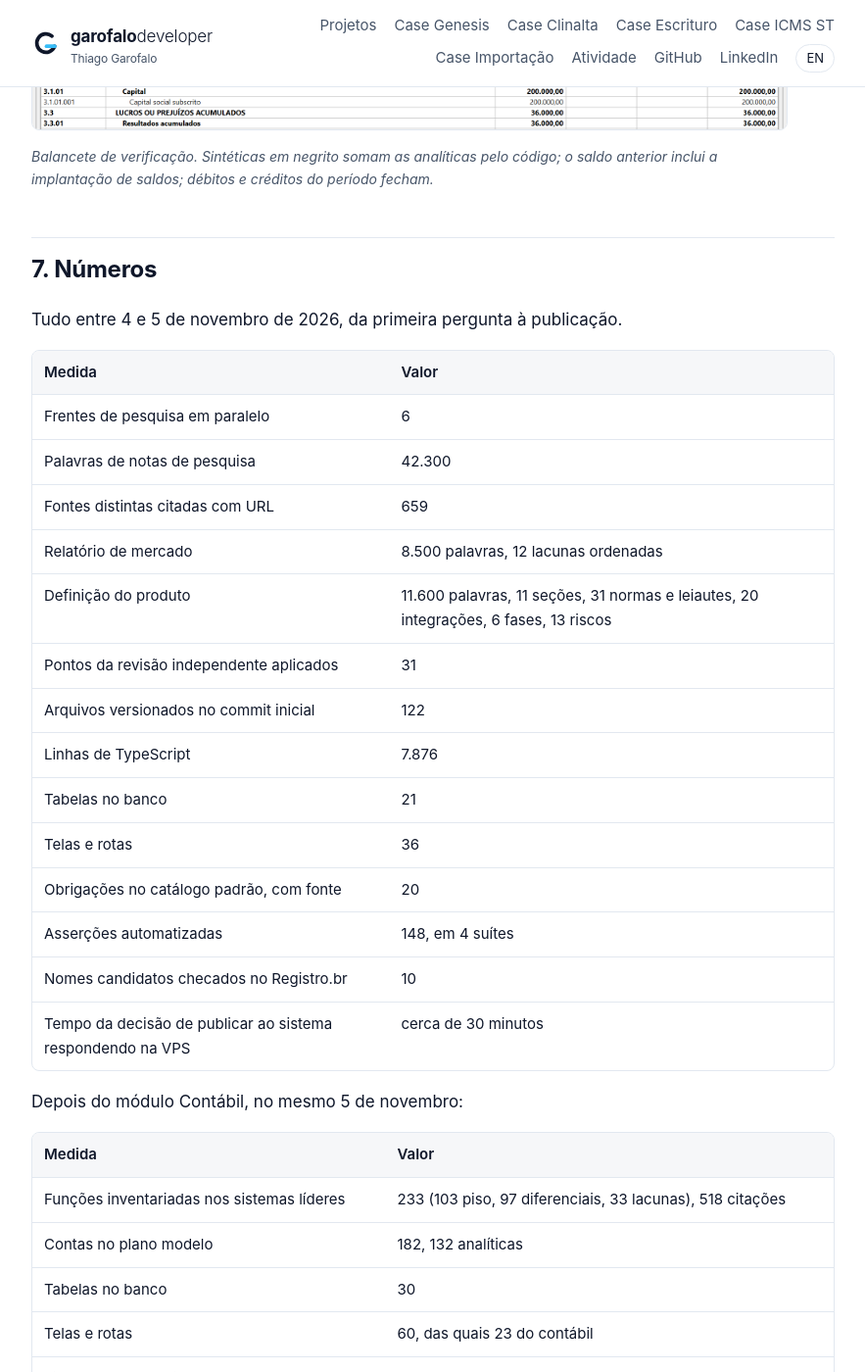
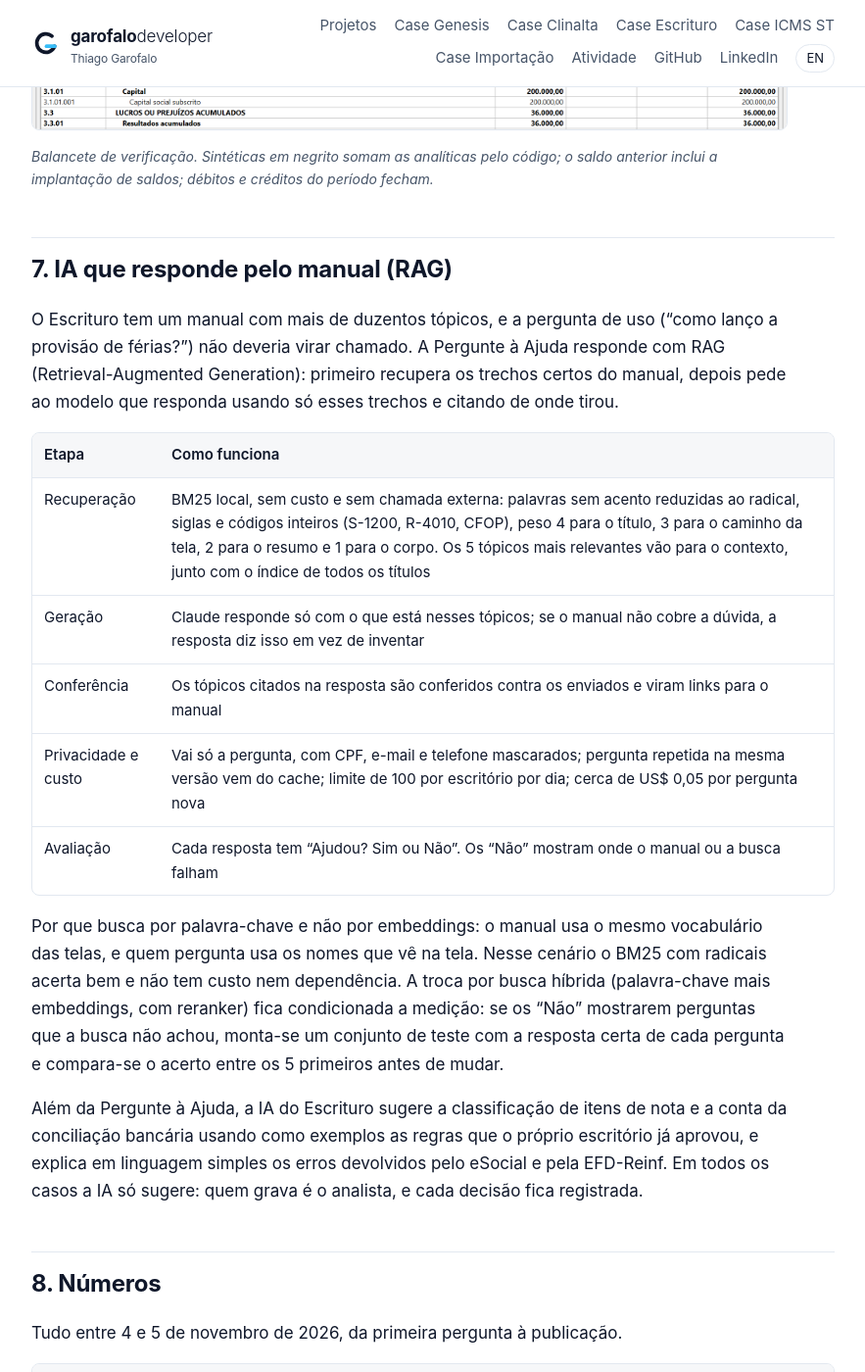
Before and after one commit to thiagogardev/thiagogardev.github.io, a Jekyll site: the page built from cases/escrituro.md, in a window 1280 px wide and 1400 px high, scrolled down 10710 px. Shown: the whole window at 98% size, without its empty margins (198-1081 px from the left). Built offline with Jekyll 4.4.1, drawn with Linux system fonts in a browser that asks for light colours; some of the changed text lies outside the part shown.

Commit message:
Case Escrituro: seção de RAG da Pergunte à Ajuda (PT e EN)
Co-Authored-By: Claude Opus 5.5 <noreply@anthropic.com>

```diff
--- a/cases/escrituro.md
+++ b/cases/escrituro.md
@@ -154,7 +154,23 @@ O método mudou de escala: o núcleo (esquema de dez tabelas, funções puras de
 
 *Balancete de verificação. Sintéticas em negrito somam as analíticas pelo código; o saldo anterior inclui a implantação de saldos; débitos e créditos do período fecham.*
 
-## 7. Números
+## 7. IA que responde pelo manual (RAG)
+
+O Escrituro tem um manual com mais de duzentos tópicos, e a pergunta de uso ("como lanço a provisão de férias?") não deveria virar chamado. A Pergunte à Ajuda responde com RAG (Retrieval-Augmented Generation): primeiro recupera os trechos certos do manual, depois pede ao modelo que responda usando só esses trechos e citando de onde tirou.
+
+| Etapa | Como funciona |
+|---|---|
+| Recuperação | BM25 local, sem custo e sem chamada externa: palavras sem acento reduzidas ao radical, siglas e códigos inteiros (S-1200, R-4010, CFOP), peso 4 para o título, 3 para o caminho da tela, 2 para o resumo e 1 para o corpo. Os 5 tópicos mais relevantes vão para o contexto, junto com o índice de todos os títulos |
+| Geração | Claude responde só com o que está nesses tópicos; se o manual não cobre a dúvida, a resposta diz isso em vez de inventar |
+| Conferência | Os tópicos citados na resposta são conferidos contra os enviados e viram links para o manual |
+| Privacidade e custo | Vai só a pergunta, com CPF, e-mail e telefone mascarados; pergunta repetida na mesma versão vem do cache; limite de 100 por escritório por dia; cerca de US$ 0,05 por pergunta nova |
+| Avaliação | Cada resposta tem "Ajudou? Sim ou Não". Os "Não" mostram onde o manual ou a busca falham |
+
+Por que busca por palavra-chave e não por embeddings: o manual usa o mesmo vocabulário das telas, e quem pergunta usa os nomes que vê na tela. Nesse cenário o BM25 com radicais acerta bem e não tem custo nem dependência. A troca por busca híbrida (palavra-chave mais embeddings, com reranker) fica condicionada a medição: se os "Não" mostrarem perguntas que a busca não achou, monta-se um conjunto de teste com a resposta certa de cada pergunta e compara-se o acerto entre os 5 primeiros antes de mudar.
+
+Além da Pergunte à Ajuda, a IA do Escrituro sugere a classificação de itens de nota e a conta da conciliação bancária usando como exemplos as regras que o próprio escritório já aprovou, e explica em linguagem simples os erros devolvidos pelo eSocial e pela EFD-Reinf. Em todos os casos a IA só sugere: quem grava é o analista, e cada decisão fica registrada.
+
+## 8. Números
 
 Tudo entre 4 e 5 de novembro de 2026, da primeira pergunta à publicação.
 
```
Also changed, not shown: other parts of cases/escrituro.md (+4 -4 lines), en/cases/escrituro.md (+21 -5 lines).
